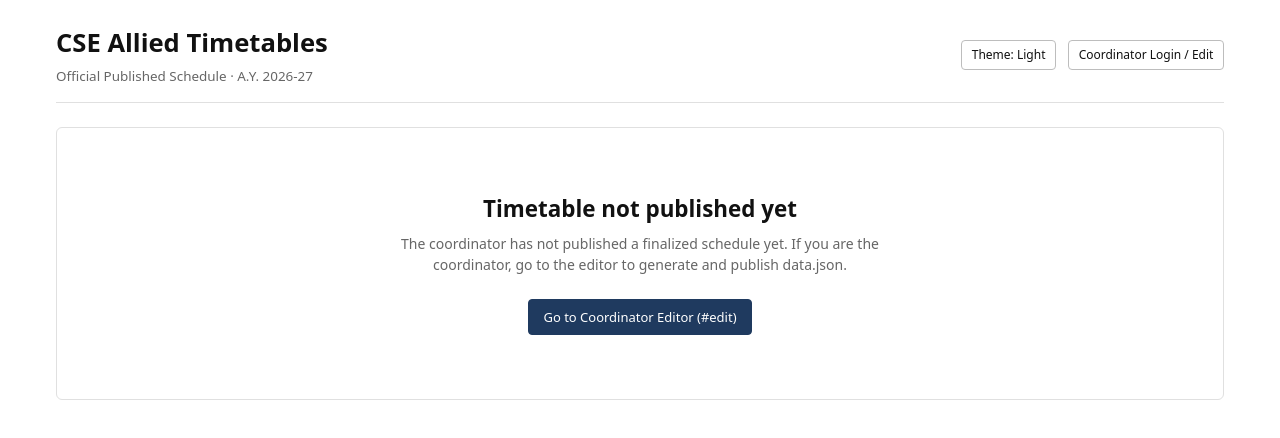
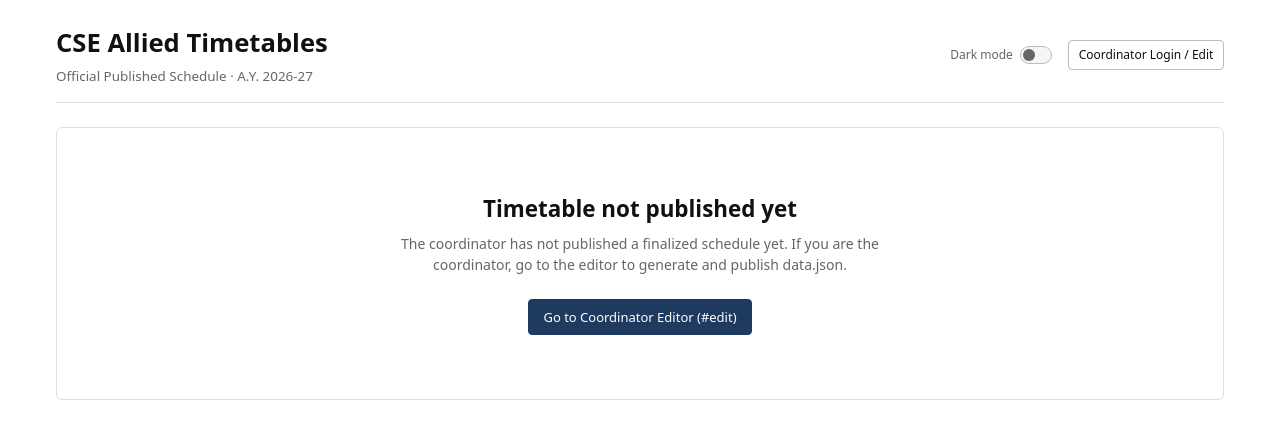
Before and after one commit to Harsha-604/timetable, a React (Vite) app: page / in a window 1280 px wide. Shown: the top 438 px of the page. Built offline with nearby package versions, Linux system fonts and the light colour scheme.

Commit message:
theme switch

```diff
--- a/src/App.jsx
+++ b/src/App.jsx
@@ -35,6 +35,8 @@
     setPage(p)
   }
   const [isEditor, setIsEditor] = useState(() => window.location.hash.startsWith('#edit'))
+  const theme = useStore((s) => s.theme)
+  const toggleTheme = useStore((s) => s.toggleTheme)
   const loadProject = useStore((s) => s.loadProject)
   const seeded = useRef(false)
 
@@ -94,9 +96,20 @@
           style={{
             display: 'flex',
             justifyContent: 'flex-end',
+            alignItems: 'center',
+            gap: '1.25rem',
             marginBottom: '.75rem',
           }}
         >
+          <label className="theme-switch" title="Toggle dark mode">
+            <span>Dark mode</span>
+            <input
+              type="checkbox"
+              checked={theme === 'dark'}
+              onChange={toggleTheme}
+            />
+            <span className="theme-switch-slider" />
+          </label>
           <button className="btn btn-ghost btn-sm" onClick={openViewer}>
             Switch to Read-Only Public Viewer
           </button>
--- a/src/components/Sidebar.jsx
+++ b/src/components/Sidebar.jsx
@@ -17,7 +17,7 @@
 ]
 
 export default function Sidebar({ currentPage, onNavigate, onOpenViewer }) {
-  const { faculty, rooms, subjects, saveProject, loadProject, resetAll, toast, theme, toggleTheme } = useStore()
+  const { faculty, rooms, subjects, saveProject, loadProject, resetAll, toast } = useStore()
   const totalSubs = Object.values(subjects).reduce((a, b) => a + b.length, 0)
 
   const badge = (key) => {
@@ -66,13 +66,6 @@
       <div className="sidebar-footer">
         <button
           className="btn btn-ghost btn-sm"
-          style={{ width: '100%', marginBottom: '.4rem' }}
-          onClick={toggleTheme}
-        >
-          Theme: {theme === 'dark' ? 'Dark' : 'Light'}
-        </button>
-        <button
-          className="btn btn-ghost btn-sm"
           style={{ width: '100%', marginBottom: '.4rem', color: 'var(--accent)' }}
           onClick={onOpenViewer}
         >
--- a/src/index.css
+++ b/src/index.css
@@ -304,6 +304,54 @@
 }
 .spacer { flex: 1; }
 
+/* ── Theme Switch ── */
+.theme-switch {
+  display: inline-flex;
+  align-items: center;
+  gap: .45rem;
+  font-size: 12px;
+  font-weight: 500;
+  color: var(--muted);
+  cursor: pointer;
+  user-select: none;
+}
+.theme-switch input {
+  position: absolute;
+  opacity: 0;
+  width: 0;
+  height: 0;
+  pointer-events: none;
+}
+.theme-switch-slider {
+  position: relative;
+  display: inline-block;
+  width: 32px;
+  height: 18px;
+  background: var(--surface2);
+  border: 1px solid var(--border2);
+  border-radius: 99px;
+  transition: all var(--transition);
+}
+.theme-switch-slider::after {
+  content: '';
+  position: absolute;
+  top: 2px;
+  left: 2px;
+  width: 12px;
+  height: 12px;
+  border-radius: 50%;
+  background: var(--muted);
+  transition: all var(--transition);
+}
+.theme-switch input:checked + .theme-switch-slider {
+  background: var(--accent);
+  border-color: var(--accent);
+}
+.theme-switch input:checked + .theme-switch-slider::after {
+  transform: translateX(14px);
+  background: #ffffff;
+}
+
 /* ── Progress ── */
 .progress-bar { height: 6px; background: var(--surface2); border: 1px solid var(--border); border-radius: 99px; overflow: hidden; }
 .progress-bar i { display: block; height: 100%; background: var(--accent); border-radius: 99px; transition: width .3s ease; }
--- a/src/pages/PublicViewer.jsx
+++ b/src/pages/PublicViewer.jsx
@@ -227,13 +227,15 @@
             </div>
           )}
 
-          <button
-            className="btn btn-secondary btn-sm"
-            onClick={toggleTheme}
-            title="Toggle dark / light mode"
-          >
-            Theme: {theme === 'dark' ? 'Dark' : 'Light'}
-          </button>
+          <label className="theme-switch" title="Toggle dark mode" style={{ marginRight: '.25rem' }}>
+            <span>Dark mode</span>
+            <input
+              type="checkbox"
+              checked={theme === 'dark'}
+              onChange={toggleTheme}
+            />
+            <span className="theme-switch-slider" />
+          </label>
 
           <button
             className="btn btn-secondary btn-sm"
```
